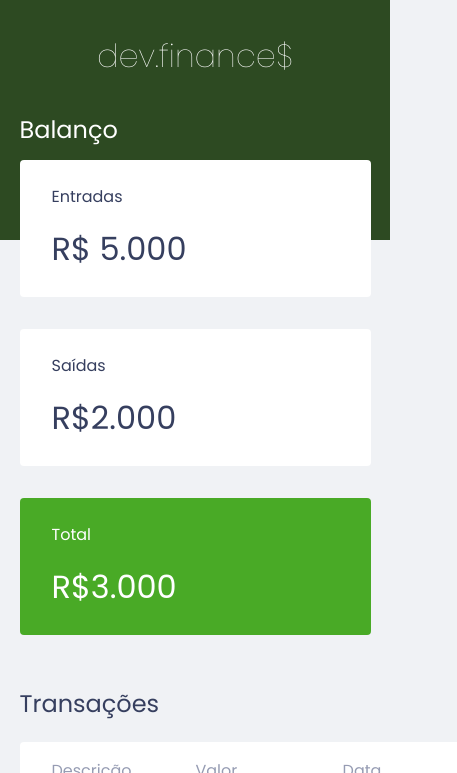
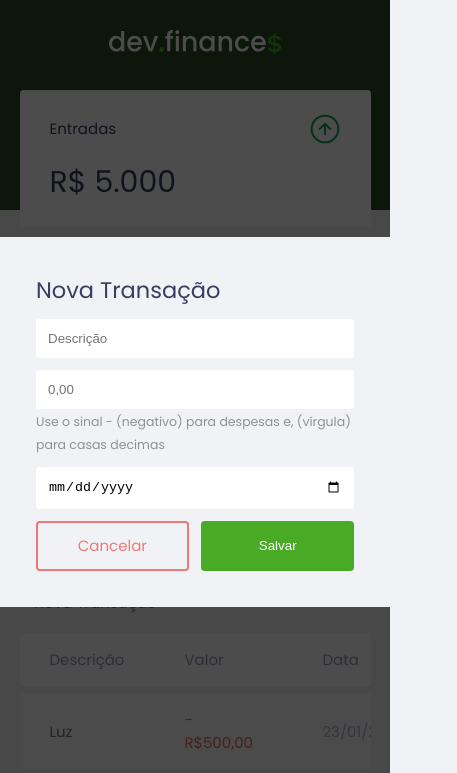
Before and after one commit to VitorGuilhermo/dev-finances, a plain HTML site: page index.html in a window 390 px wide. Shown: the top 773 px of the page, 457 px wide, since content can reach past the window. Drawn offline with Linux system fonts and the light colour scheme.

Commit message:
Day 2: Mobile first, Modal e Javascript

```diff
--- a/index.html
+++ b/index.html
@@ -13,35 +13,48 @@
 </head>
 <body>
     <header>
-        <h1 id="logo">dev.finance$</h1>
+        <img src="./assets/logo.svg" alt="Logo Dev Finance$">
     </header>
 
     <main class="container">
         <section id="balance">
-            <h2>Balanço</h2>
+            <h2 class="sr-only">Balanço</h2>
 
             <div class="card">
-                <h3>Entradas</h3>
+                <h3>
+                    <span>Entradas</span>
+                    <img src="./assets/income.svg" alt="Imagem de entradas">
+                </h3>
                 <p>R$ 5.000</p>
             </div>
             <div class="card">
-                <h3>Saídas</h3>
+                <h3>
+                    <span>Saídas</span>
+                    <img src="./assets/expense.svg" alt="Imagem de saídas">
+                </h3>
                 <p>R$2.000</p>
             </div>
             <div class="card total">
-                <h3>Total</h3>
+                <h3>
+                    <span>Entradas</span>
+                    <img src="./assets/total.svg" alt="Imagem de total">
+                </h3>
                 <p>R$3.000</p>
             </div>
         </section>
 
         <section id="transaction">
-            <h2>Transações</h2>
+            <h2 class="sr-only">Transações</h2>
+
+            <a href="#" onclick="Modal.open()" class="button new">+ Nova Transação</a>
+
             <table id="data-table">
                 <thead>
                     <tr>
                         <th>Descrição</th>
                         <th>Valor</th>
                         <th>Data</th>
+                        <th></th>
                     </tr>
                 </thead>
                 <tbody>
@@ -49,16 +62,19 @@
                         <td class="description">Luz</td>
                         <td class="expanse">- R$500,00</td>
                         <td class="date">23/01/2021</td>
+                        <td><img src="./assets/minus.svg" alt="Remover trasação"></td>
                     </tr>
                     <tr>
                         <td class="description">Criação website</td>
                         <td class="income">- R$5000,00</td>
                         <td class="date">23/01/2021</td>
+                        <td><img src="./assets/minus.svg" alt="Remover trasação"></td>
                     </tr>
                     <tr>
                         <td class="description">Internet</td>
                         <td class="expanse">- R$200,00</td>
                         <td class="date">23/01/2021</td>
+                        <td><img src="./assets/minus.svg" alt="Remover trasação"></td>
                     </tr>
                 </tbody>
             </table>
@@ -67,9 +83,51 @@
 
     </main>
 
+    <div class="modal-overlay active">
+        <div class="modal">
+            <div id="form">
+                <h2>Nova Transação</h2>
+                <form action="">
+                    <div class="input-group">
+                        <label class="sr-only" for="description">Descrição</label>
+                        <input type="text" id="description" name="description" placeholder="Descrição"/>
+                    </div>
+                    <div class="input-group">
+                        <label class="sr-only" for="amount">Valor</label>
+                        <input type="number" step="0.01" id="amount" name="amount" placeholder="0,00"/>
+                        <small class="help">Use o sinal - (negativo) para despesas e, (vírgula) para casas decimas</small>
+                    </div>
+                    <div class="input-group">
+                        <label class="sr-only" for="date">Data</label>
+                        <input type="date" id="date" name="date"/>
+                    </div>
+                    <div class="input-group actions">
+                        <a href="#" onclick="Modal.close()" class="button cancel">Cancelar</a>
+                        <button>Salvar</button>
+                    </div>
+                </form>
+            </div>
+        </div>
+    </div>
+
     <footer>
         <p>dev.finance$ - Vitor Guilhermo - 2021</p>
     </footer>
 
+
+    <script>
+        const Modal = {
+            open() {
+                //Abrir modal
+                //Adicionar a classe active ao modal
+                document.querySelector('.modal-overlay').classList.add('active')
+            },
+            close() {
+                //fechar o modal
+                //remover  a classe active do modal
+                document.querySelector('.modal-overlay').classList.remove('active')
+            }
+        }
+    </script>
 </body>
 </html>
--- a/style.css
+++ b/style.css
@@ -1,6 +1,9 @@
 /*-------------------- GLOBAL --------------------*/
 :root {
     --dark-blue: #363f5f;
+    --green: #49aa26;
+    --light-green: #3dd705;
+    --red: #e92929;
 }
 * {
     margin: 0;
@@ -8,9 +11,25 @@
     box-sizing: border-box;
 }
 
+html {
+    font-size: 93.75%; /*15px*/
+}
+
 body {
     background: #f0f2f5;
     font-family: 'Poppins', sans-serif;
+}
+
+.sr-only {
+    position: absolute;
+    width: 1px;
+    height: 1px;
+    padding: 0;
+    margin: -1px;
+    overflow: hidden;
+    clip: rect(0, 0, 0, 0);
+    white-space: nowrap;
+    border-width: 0;
 }
 
 .container {
@@ -27,6 +46,51 @@ h2 {
     font-weight: normal;
 }
 
+/*-------------------- LINKDS & BUTTONS --------------------*/
+a {
+    color: var(--green);
+    text-decoration: none;
+}
+a:hover {
+    color: var(--light-green);
+}
+.button.new {
+    display: inline-block;
+    margin-bottom: .8rem;
+}
+button {
+    width: 100%;
+    height: 50px;
+
+    border: none;
+
+    color: white;
+    background: var(--green);
+
+    padding: 0%;
+
+    border-radius: 0.25rem;
+    cursor: pointer;
+}
+button:hover {
+    background: var(--light-green);
+}
+.button.cancel {
+    color: var(--red);
+    border: 2px var(--red) solid;
+    border-radius: 0.25rem;
+
+    height: 50px;
+
+    display: flex;
+    align-items: center;
+    justify-content: center;
+
+    opacity: 0.6;
+}
+.button.cancel:hover {
+    opacity: 1;
+}
 
 /*-------------------- HEADER --------------------*/
 header {
@@ -61,6 +125,10 @@ header h1#logo {
 .card h3 {
     font-weight: normal;
     font-size: 1rem;
+
+    display: flex;
+    align-items: center;
+    justify-content: space-between;
 }
 .card p {
     font-size: 2rem;
@@ -69,15 +137,19 @@ header h1#logo {
     margin-top: 1rem;
 }
 .card.total{
-    background: #49aa26;
+    background: var(--green);
     color: white;
 }
 
 /*-------------------- TABLE --------------------*/
+#transaction {
+    display: block;
+    width: 100%;
+    overflow-x: auto;
+}
 #data-table {
     width: 100%;
     border-spacing: 0 0.5rem;
-
     color: #969cb3;
 }
 table th {
@@ -103,6 +175,9 @@ table tbody tr:hover {
 table thead tr th:first-child, table tbody tr td:first-child {
     border-radius: 0.25rem 0 0 0.25rem;
 }
+table thead tr th:last-child, table tbody tr td:last-child {
+    border-radius: 0 0.25rem 0.25rem 0;
+}
 td.description {
     color: var(--dark-blue);
 }
@@ -113,6 +188,66 @@ td.expanse {
     color: #e92929;
 }
 
+/*-------------------- MODAL --------------------*/
+.modal-overlay {
+    width: 100%;
+    height: 100%;
+    background-color: rgba(0, 0, 0, 0.7);
+
+    position: fixed;
+    top: 0;
+
+    display: flex;
+    align-items: center;
+    justify-content: center;
+
+    opacity: 0;
+    visibility: hidden;
+
+    z-index: 999;
+}
+.modal-overlay.active {
+    opacity: 1;
+    visibility: visible;
+}
+.modal {
+    background: #f0f2f5;
+    padding: 2.4rem;
+
+    position: relative;
+    z-index: 1;
+}
+
+/*-------------------- FORM --------------------*/
+#form {
+    max-width: 500px;
+}
+#form h2 {
+    margin-top: 0;
+}
+input {
+    border: none;
+    border-radius: 0.2rem;
+
+    padding: 0.8rem;
+
+    width: 100%;
+}
+.input-group {
+    margin-top: 0.8rem;
+}
+.input-group small {
+    opacity: 0.4;
+}
+.input-group.actions{
+    display: flex;
+    justify-content: space-between;
+    align-items: center;
+}
+.input-group.actions .button, .input-group.actions button {
+    width: 48%;
+}
+
 /*-------------------- FOOTER --------------------*/
 footer {
     text-align: center;
@@ -120,3 +255,17 @@ footer {
     color: var(--dark-blue);
     opacity: 0.6;
 }
+
+
+/*-------------------- RESPONSIVE --------------------*/
+@media (min-width: 800px) {
+    html {
+        font-size: 87.5%;
+    }
+
+    #balance {
+        display: grid;
+        grid-template-columns: 1fr 1fr 1fr; /*repear(3, 1fr)*/
+        gap: 2rem;
+    }
+}
```
Also changed, not shown: assets/expense.svg (added), assets/income.svg (added), assets/logo.svg (added), assets/minus.svg (added), assets/plus.svg (added), assets/total.svg (added).
